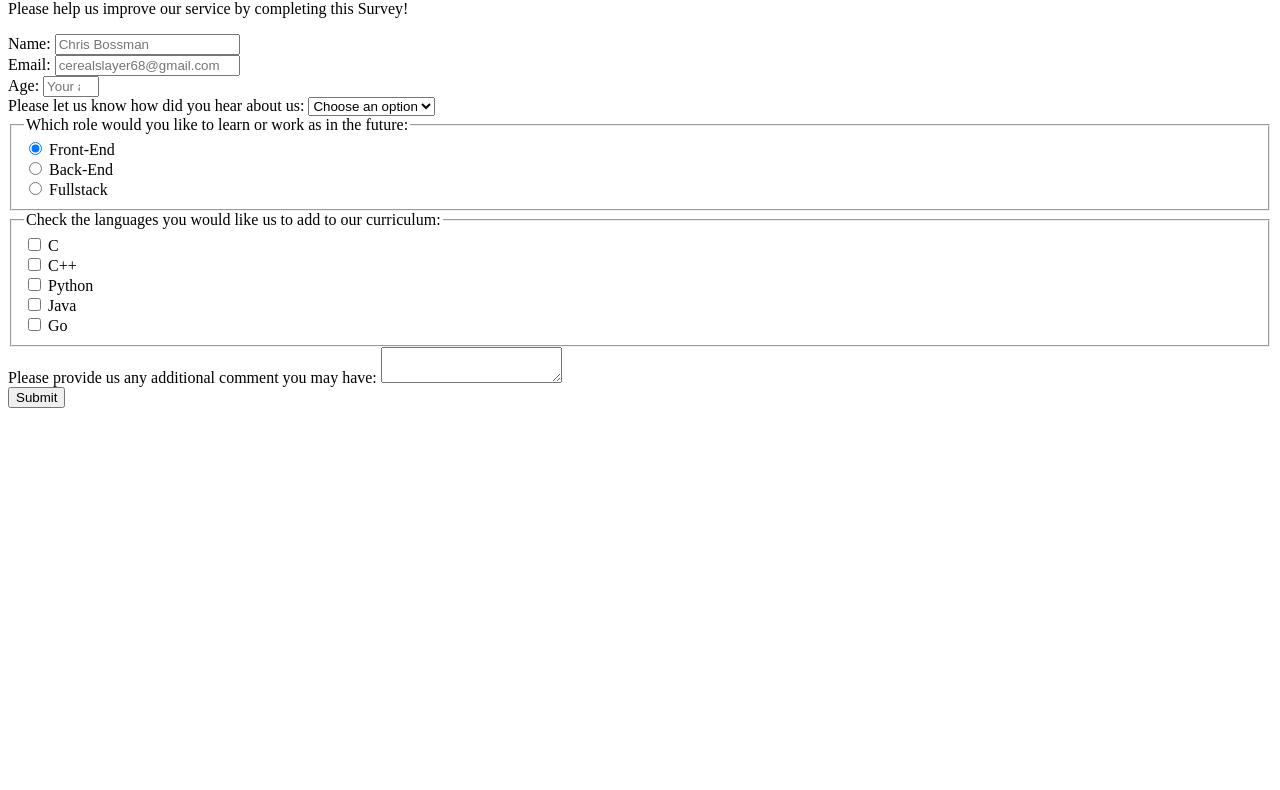
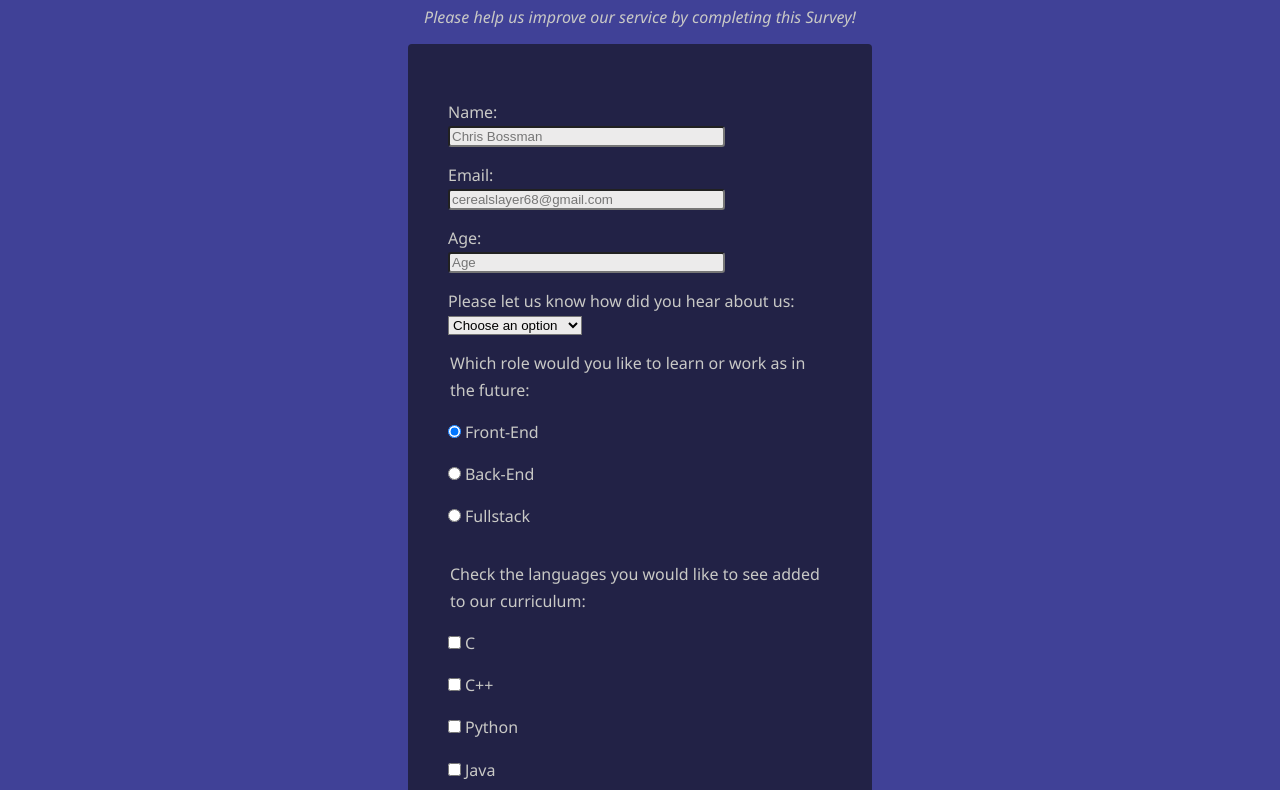
Before and after one commit to Eslam-Bakry/Web-Learn, a plain HTML site: page Survery_Form_FCC/index.html in a window 1280 px wide. Shown: the part 80-870 px from the top of the page. Before the commit the page ends 800 px from the top, so only its background shows below. Drawn offline with Linux system fonts and the light colour scheme.

Commit message:
Add basic CSS Styles and more HTNL Adjustments

```diff
--- a/Survery_Form_FCC/index.html
+++ b/Survery_Form_FCC/index.html
@@ -11,7 +11,7 @@
 <body>
     <header>
         <h1 id="title">FreeCodeCamp Survey</h1>
-        <p id="description">Please help us improve our service by completing this Survey!</p>
+        <p id="description"><em>Please help us improve our service by completing this Survey!</em></p>
     </header>
     <main>
         <form action="/thankyou.html" id="survey-form" method="get">
@@ -24,8 +24,8 @@
                 <input type="email" id="email" name="email" placeholder="cerealslayer68@gmail.com" required>
             </div>
             <div>
-                <label for="age" id="number-label">Age:</label>
-                <input type="number" id="age" name="age" placeholder="Your age" min="12" max="99" required>
+                <label for="number" id="number-label">Age:</label>
+                <input type="number" id="number" name="age" placeholder="Age" min="12" max="99" required>
             </div>
             <div>
                 <label for="dropdown" id="select-label">Please let us know how did you hear about us:</label>
@@ -34,57 +34,59 @@
                     <option value="youtube">YouTube</option>
                     <option value="Blog">Blog post</option>
                     <option value="friend">A Friend</option>
+                    <option value="other">Other</option>
                 </select>
             </div>
             <div>
                 <fieldset>
                     <legend>Which role would you like to learn or work as in the future:</legend>
                     <div>
-                        <input type="radio" name="role" id="front-end" checked>
+                        <input type="radio" name="role" id="front-end" value="front-end" class="checkbox" checked>
                         <label for="front-end">Front-End</label>
                     </div>
                     <div>
-                        <input type="radio" name="role" id="back-end">
+                        <input type="radio" name="role" id="back-end" value="back-end" class="checkbox">
                         <label for="back-end">Back-End</label>
                     </div>
                     <div>
-                        <input type="radio" name="role" id="fullstack">
+                        <input type="radio" name="role" id="fullstack" value="fullstack" class="checkbox">
                         <label for="fullstack">Fullstack</label>
                     </div>
                 </fieldset>
             </div>
             <fieldset>
-                <legend>Check the languages you would like us to add to our curriculum:</legend>
+                <legend>Check the languages you would like to see added to our curriculum:</legend>
                 <div>
                     <div>
-                        <input type="checkbox" name="language" id="c" value="c">
+                        <input type="checkbox" name="language" id="c" value="c" class="radio">
                         <label for="c">C</label>
                     </div>
 
                     <div>
-                        <input type="checkbox" name="language" id="c++" value="c++">
+                        <input type="checkbox" name="language" id="c++" value="c++" class="radio">
                         <label for="c++">C++</label>
                     </div>
 
                     <div>
-                        <input type="checkbox" name="language" id="python" value="python">
+                        <input type="checkbox" name="language" id="python" value="python" class="radio">
                         <label for="python">Python</label>
                     </div>
 
                     <div>
-                        <input type="checkbox" name="language" id="java" value="java">
+                        <input type="checkbox" name="language" id="java" value="java" class="radio">
                         <label for="java">Java</label>
                     </div>
 
                     <div>
-                        <input type="checkbox" name="language" id="go" value="go">
+                        <input type="checkbox" name="language" id="go" value="go" class="radio">
                         <label for="go">Go</label>
                     </div>
                 </div>
             </fieldset>
             <div>
-                <label for="additional-comments">Please provide us any additional comment you may have:</label>
-                <textarea name="additional-comments" id="additional-comments"></textarea>
+                <label for="additional-comments">Any comments or suggestions?</label>
+                <textarea name="additional-comments" id="additional-comments" rows="6" cols="50"
+                    placeholder="Please provide us with any additional comment/s or suggestion/s you may have..."></textarea>
             </div>
             <input type="submit" name="submit" id="submit">
         </form>
--- a/Survery_Form_FCC/styles.css
+++ b/Survery_Form_FCC/styles.css
@@ -0,0 +1,66 @@
+body {
+  background-color: #404197;
+  margin: auto auto;
+  color: rgb(201, 201, 198);
+  font-family: "Segoe UI", Tahoma, Geneva, Verdana, sans-serif;
+}
+
+h1,
+#description {
+  text-align: center;
+}
+
+form {
+  width: 30%;
+  margin: auto auto;
+  line-height: 1.7;
+  background-color: rgba(27, 27, 50, 0.8);
+  border-radius: 0.25rem;
+  padding: 2.5rem;
+}
+
+div {
+  display: block;
+  margin: 15px auto;
+}
+
+input {
+  display: block;
+  width: 70%;
+  border-radius: 0.2rem;
+  background-color: rgb(236, 235, 235);
+}
+
+select,
+#submit {
+  display: block;
+  width: 35%;
+  background-color: rgb(236, 235, 235);
+}
+
+fieldset {
+  border: none;
+  padding: 0%;
+  margin: 0%;
+}
+
+.radio,
+.checkbox {
+  display: inline;
+  width: 1vw;
+}
+
+legend,
+.checkbox,
+.radio {
+  margin: 0%;
+}
+
+textarea {
+  max-width: 75%;
+  background-color: rgb(236, 235, 235);
+}
+
+#submit {
+  margin: auto;
+}
```
